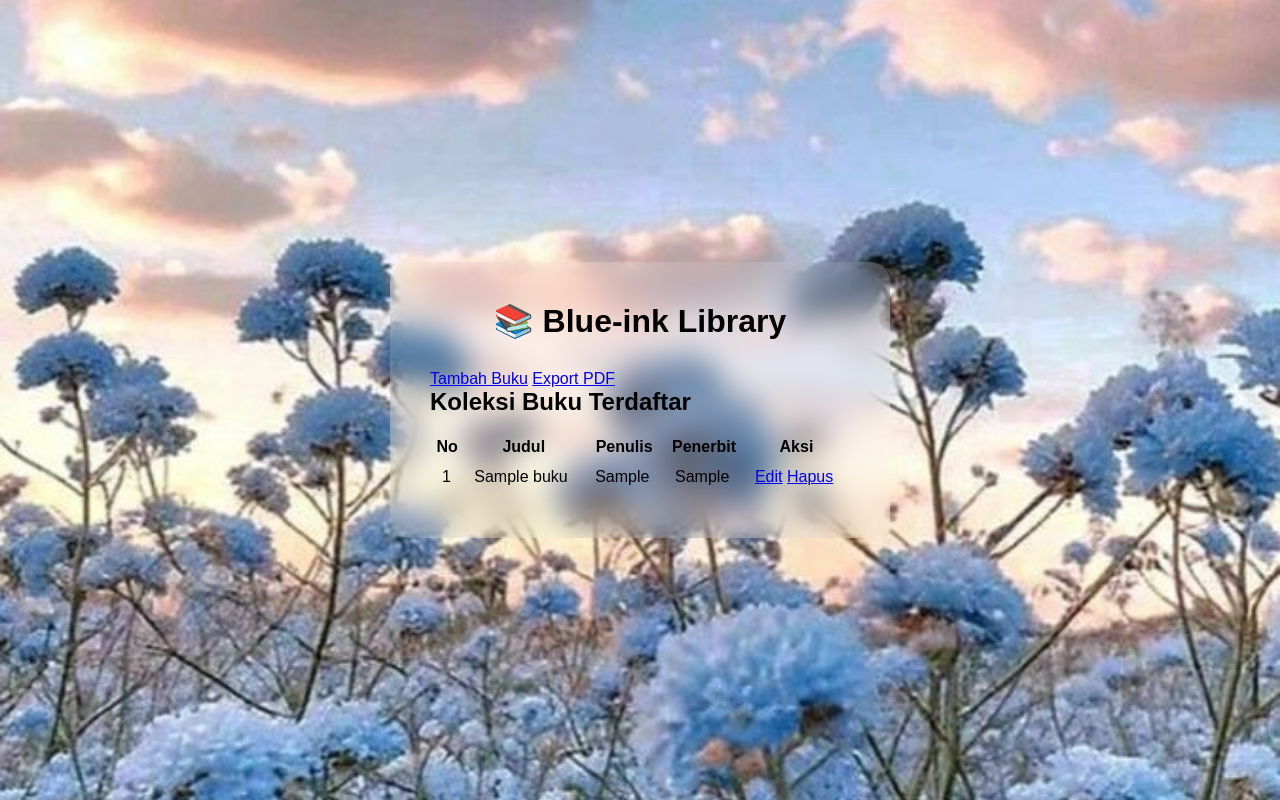
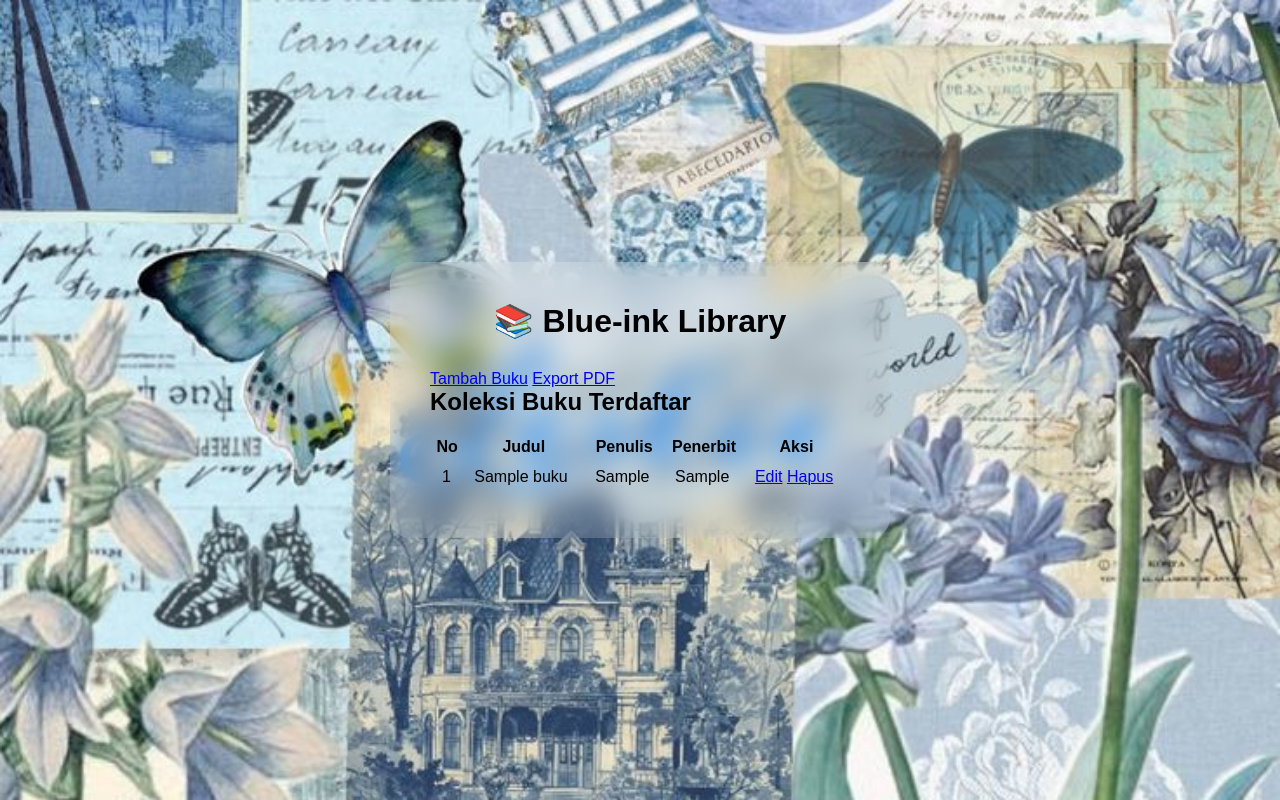
Before and after one commit to khoirunnisasyifa919-sketch/cryptovault, a Flask app: page / in a window 1280 px wide. Run offline with Flask 3, Linux system fonts and the light colour scheme; tables that the repository leaves empty hold one stand-in row (values such as "Sample post").

Commit message:
Update style.css

```diff
--- a/static/css/style.css
+++ b/static/css/style.css
@@ -11,7 +11,7 @@ body{
     justify-content:center;
     align-items:center;
 
-    background:url("../images/blue.jfif");
+    background:url("../images/download (1).jfif");
     background-size:cover;
     background-position:center;
 }
```
